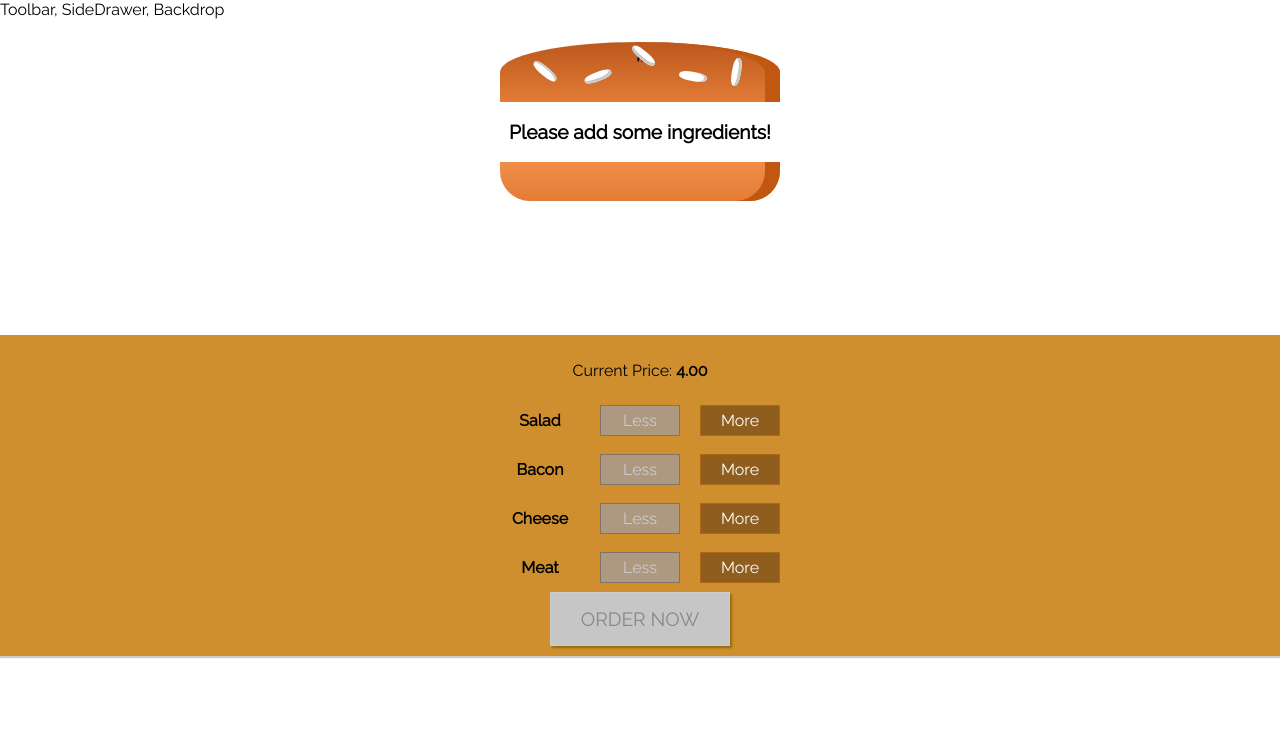
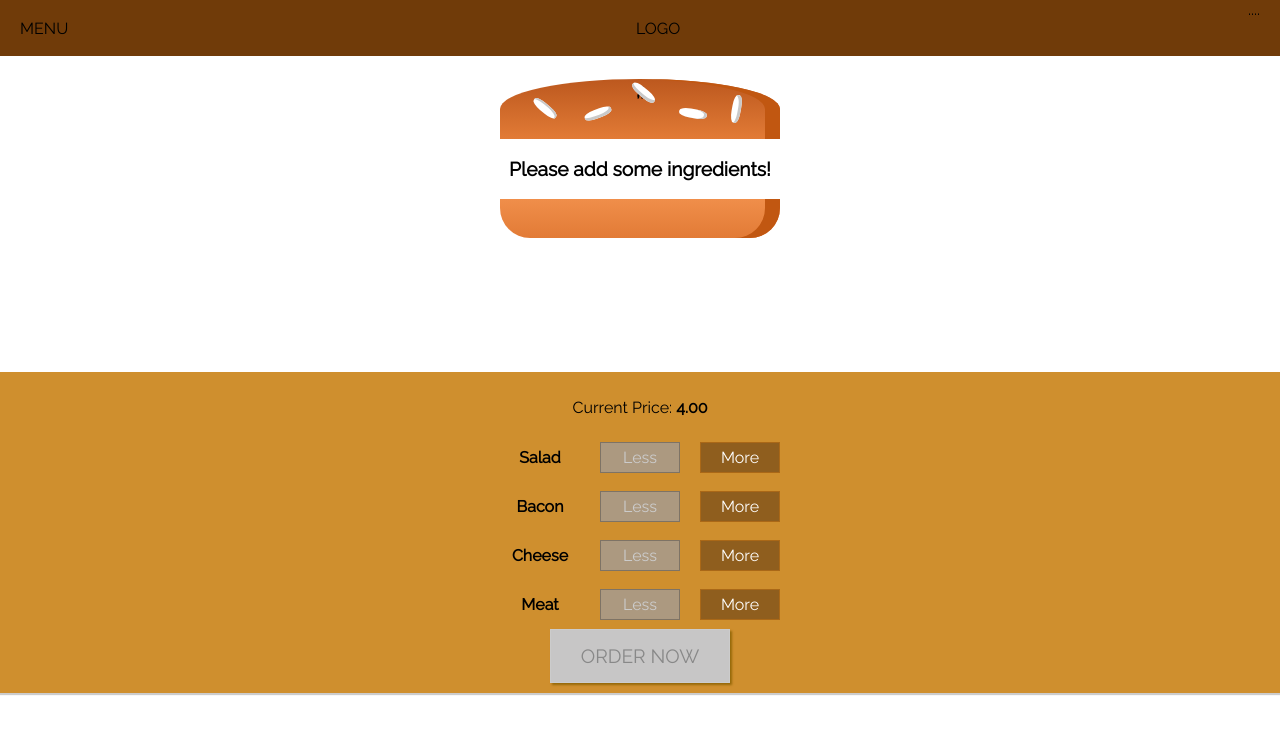
Before and after one commit to SottoMayor/ReactJs, a React (Create React App) app: page / in a window 1280 px wide. Shown: the top 734 px of the page. Built offline with nearby package versions, Linux system fonts and the light colour scheme.

Commit message:
adding a toolbar

```diff
--- a/src/components/Layout/Layout.js
+++ b/src/components/Layout/Layout.js
@@ -4,12 +4,12 @@
 
 import classes from './Layout.module.css';
 
+import Toolbar from '../Navigation/Toolbar/Toolbar';
+
 const layout = (props) => (
     <Auxiliary>
 
-        <div>
-            Toolbar, SideDrawer, Backdrop
-        </div>
+        <Toolbar/>
 
         <main className={classes.Content}>
             {props.children}
--- a/src/components/Layout/Layout.module.css
+++ b/src/components/Layout/Layout.module.css
@@ -1,3 +1,3 @@
 .Content{
-    margin-top: 16px;
+    margin-top: 72px;
 }
--- /dev/null
+++ b/src/components/Navigation/Toolbar/Toolbar.js
@@ -0,0 +1,19 @@
+import React from 'react';
+
+import classes from './Toolbar.module.css';
+
+const toolbar = props => (
+
+    <header className={classes.Toolbar}>
+
+        <div>MENU</div>
+        <div>LOGO</div>
+        <nav>
+            ....
+        </nav>
+
+    </header>
+
+)
+
+export default toolbar;
--- /dev/null
+++ b/src/components/Navigation/Toolbar/Toolbar.module.css
@@ -0,0 +1,18 @@
+.Toolbar{
+    height: 56px;
+    width: 100%;
+    position: fixed;
+    top: 0;
+    left: 0;
+    background-color: #703B09;
+    display: flex;
+    justify-content: space-between;
+    align-items: center;
+    padding: 0 20px;
+    box-sizing: border-box;
+    z-index: 90;
+}
+
+.Toolbar nav{
+    height: 100%;
+}
--- a/src/components/UI/Modal/Modal.js
+++ b/src/components/UI/Modal/Modal.js
@@ -14,7 +14,7 @@
 
         <div className={classes.Modal}
             style={{
-                transform: (props.show) ? 'translateY(0px)' : 'translateY(-50vh)',
+                transform: (props.show) ? 'translateY(0px)' : 'translateY(-100vh)',
                 opacity: (props.show) ? '1' : '0'
             }}
         >
```
Also changed, not shown: 1 other file (tests, documents, lock files or other folders).
